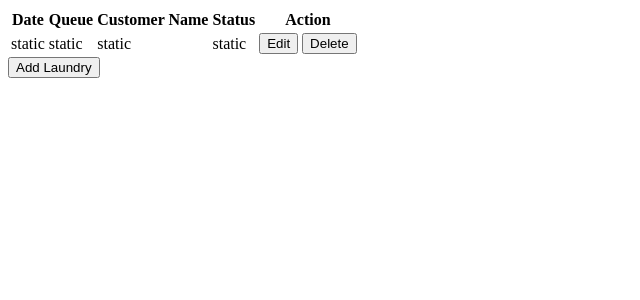
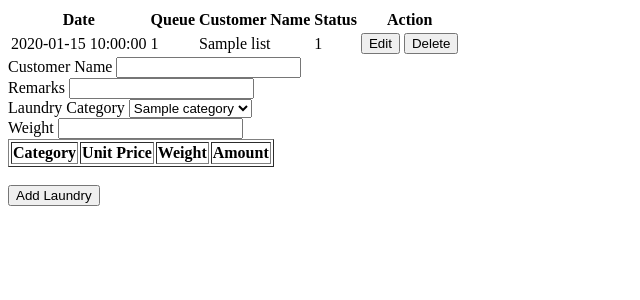
Before and after one commit to inamonanymous/case_study_aaron, a Flask app: template templates/laundry_list.html in a window 1280 px wide. Shown: the top 300 px of the page, without its empty margins (0-640 px from the left). Run offline with Flask 3, Linux system fonts and the light colour scheme; the template is opened without the code that fills it: values that come from a table or form of the project are taken from there, others are empty; tables that the repository leaves empty hold one stand-in row (values such as "Sample post"); lists and menus that the app fills with data are empty.

Commit message:
home, laundry_list, laundry_category childs are now functional

```diff
--- a/app.py
+++ b/app.py
@@ -1,15 +1,96 @@
-from flask import Flask, render_template, request, url_for, session, redirect
-from model import db, Users
+from flask import Flask, render_template, request, url_for, session, redirect, jsonify
+from model import db, Users, LaundryList, LaundryCategories, LaundryItems
+import datetime
 
 app = Flask(__name__)
 app.config['SQLALCHEMY_DATABASE_URI'] = 'mysql://root:@localhost/laundry_aaron'
 db.init_app(app)
 app.secret_key = 'ajdshfaskdjhf'
 
+@app.route('/save_laundry_category', methods=['POST', 'GET'])
+def save_laundry_category():
+    if 'username' in session:
+        category, price_kg = request.form['category'], request.form['price_kg']
+        laundry_category_entry = LaundryCategories(
+            name=category,
+            price=price_kg
+        )
+        db.session.add(laundry_category_entry)
+        db.session.commit()
+        return redirect(url_for('dashboard'))
+    return redirect(url_for('index'))
+
+@app.route('/save_laundry', methods=['POST', 'GET'])
+def save_laundry():
+    if request.method == 'POST' and '':
+        # Get data from the form
+        customer_name = request.form['customer_name']
+        remarks = request.form['remarks']
+        laundry_category = request.form['laundry_category']
+        weight = request.form['weight']
+        amount = request.form['amount']  # This will be the calculated amount
+
+        # You can now process and save this data to your database or perform any other necessary actions
+
+        # Example: Create a new LaundryList entry in the database
+        laundry_list_entry = LaundryList(
+            customer_name=customer_name,
+            status=0,
+            queue=1,
+            total_amount=amount,
+            pay_status=0,
+            amount_tendered=0,
+            amount_change=0,
+            remarks=remarks,
+            date_created=datetime.datetime.now()
+        )
+
+        laundry_category_obj=LaundryCategories.query.filter_by(name=laundry_category).first()
+        db.session.add(laundry_list_entry)
+        db.session.commit()
+        laundry_item_entry = LaundryItems(
+            laundry_category_id=laundry_category_obj.id,
+            weight=weight,
+            laundry_id=laundry_list_entry.id,
+            unit_price=laundry_category_obj.price,
+            amount=amount
+        )
+        # Add and commit the entry to the database
+
+        db.session.add(laundry_item_entry)
+        db.session.commit()
+
+        # Redirect to the desired page after processing
+        return redirect(url_for('dashboard'))
+    return redirect(url_for('index'))
+
+@app.route('/get_laundry_data', methods=['GET'])
+def get_laundry_data():
+    if 'username' in session:
+        laundry_categories_all = LaundryCategories.query.all()
+        selected_category = request.args.get('laundry_category')
+
+        # Filter data based on the selected category
+        filtered_data = [item for item in laundry_categories_all if item.name == selected_category]
+        print(f"gago: gagoL {filtered_data}")
+
+        filtered_data_dict = [{'name': item.name, 'price': item.price} for item in filtered_data]
+        print(filtered_data_dict)
+        return jsonify(filtered_data_dict)
+    return redirect(url_for('index'))
+
 @app.route('/option/<option>')
 def option(option):
     if 'username' in session:
-        return render_template('dashboard.html', selected_option=option)
+        #values to display in home page
+        profit, customer, claimed_laundry=LaundryList.profit_customer_claimed_today()
+
+        #values to display in laundry list page
+        laundry_list_all_obj = LaundryList.query.all()
+        laundry_categories_all = LaundryCategories.query.all()
+        print(laundry_categories_all)
+
+        return render_template('dashboard.html', selected_option=option, profit=profit, customer=customer, claimed_laundry=claimed_laundry, laundry_list_all_obj=laundry_list_all_obj, laundry_categories_all=laundry_categories_all)
     return redirect(url_for('index'))
 
 @app.route('/dashboard')
@@ -31,6 +112,8 @@ def index():
     session.clear()
     return render_template('index.html')
 
+
+
 if __name__ == "__main__":
     """with app.app_context():
         db.create_all()"""
--- /dev/null
+++ b/static/js/laundry_list.js
@@ -0,0 +1,51 @@
+$(document).ready(function () {
+    // Bind the change event to the dropdown
+    $("#laundry_category").on("change", updateTable);
+
+    function updateTable() {
+        var category = $("#laundry_category").val();
+        var weight = parseFloat($("#weight").val()); // Get the entered weight
+
+        // Make an AJAX request to update the table
+        $.ajax({
+            url: "/get_laundry_data",
+            method: "GET",
+            data: { laundry_category: category },
+            dataType: "json",
+            success: function (data) {
+                console.log("Received data:", data); // Debug: Log received data
+
+                var tableBody = $("#laundry_table tbody");
+
+                // Clear existing table body content before adding new rows
+                tableBody.empty();
+
+                // Initialize the total amount
+                var totalAmount = 0;
+
+                // Populate the table with the received data
+                for (var i = 0; i < data.length; i++) {
+                    var row = $("<tr>");
+                    $("<td>").text(data[i].name).appendTo(row);
+                    $("<td>").text(data[i].price).appendTo(row);
+                    $("<td>").text(weight).appendTo(row); // Display the entered weight
+                    var amount = data[i].price * weight;
+                    $("<td>").text(amount.toFixed(2)).appendTo(row); // Calculate and display the amount
+                    row.appendTo(tableBody);
+
+                    // Add the amount to the total amount
+                    totalAmount += amount;
+                }
+
+                // Set the total amount in the hidden input field
+                $("#amount").val(totalAmount.toFixed(2));
+            },
+            error: function (error) {
+                console.log("Error fetching data: " + error);
+            }
+        });
+    }
+
+    // Bind the input event to the weight input field
+    $("#weight").on("input", updateTable);
+});
--- a/templates/home.html
+++ b/templates/home.html
@@ -1,3 +1,3 @@
-<p>Total Profit Today: 0</p>
-<p>Total Customer Today: 0</p>
-<p>Total Claimed Laundry Today: 0</p>
+<p>Total Profit Today: {{ profit }}</p>
+<p>Total Customer Today: {{ customer }}</p>
+<p>Total Claimed Laundry Today:  {{ claimed_laundry }} </p>
--- a/templates/laundry_list.html
+++ b/templates/laundry_list.html
@@ -1,3 +1,5 @@
+<script src="https://code.jquery.com/jquery-3.6.0.min.js"></script>
+<script src="{{ url_for('static', filename='js/laundry_list.js') }}"></script>
 <div>
     <table>
         <thead>
@@ -18,18 +20,19 @@
             </th>
         </thead>
         <tbody>
+            {% for i in laundry_list_all_obj %}
             <tr>
                 <td>
-                    static
+                    {{ i.date_created }}
                 </td>
                 <td>
-                    static
+                    {{ i.queue }}
                 </td>
                 <td>
-                    static
+                    {{ i.customer_name }}
                 </td>
                 <td>
-                    static
+                    {{ i.status }}
                 </td>
                 <td>
                     <button>
@@ -40,11 +43,44 @@
                     </button>
                 </td>
             </tr>
+            {% endfor %}
         </tbody>
     </table>
 </div>
 <div>
-    <button>
-        Add Laundry
-    </button>
+    <form action="/save_laundry" method="post">
+        <label for="customer_name">Customer Name</label>
+        <input type="text" name="customer_name" id="customer_name">
+        <br>
+        <label for="remarks">Remarks</label>
+        <input type="text" name="remarks" id="remarks">
+        <br>
+        <label for="laundry_category">Laundry Category</label>
+        <select id="laundry_category" name="laundry_category">
+        {% for i in laundry_categories_all %}
+            <option value="{{ i.name }}">{{ i.name }}</option>
+        {% endfor %}
+        </select>
+        <br>
+        <label for="weight">Weight</label>
+        <input type="text" name="weight" id="weight">
+        <br>
+        <table id="laundry_table" border="1">
+            <thead>
+                <tr>
+                    <th>Category</th>
+                    <th>Unit Price</th>
+                    <th>Weight</th>
+                    <th>Amount</th>
+                </tr>
+            </thead>
+            <tbody>
+
+            </tbody>
+        </table>
+        <br>
+        <input type="hidden" name="amount" id="amount">
+
+        <button type="submit">Add Laundry</button>
+    </form>
 </div>
```
Also changed, not shown: model.py (+23 -1 lines), templates/add_laundry_form.html (added, +15 -0 lines), templates/laundry_category.html (+10 -2 lines).
